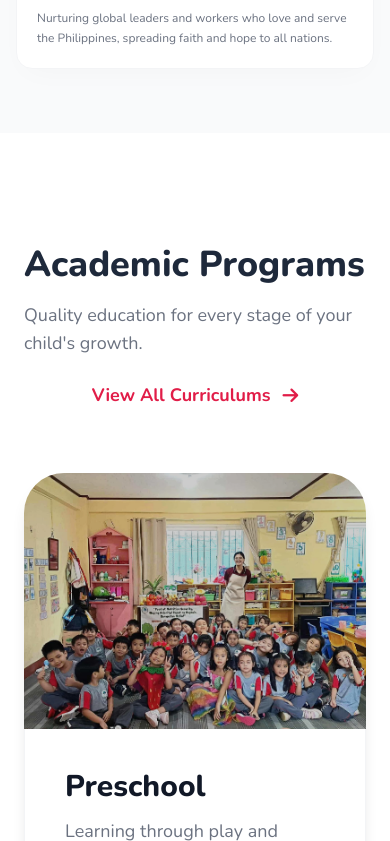
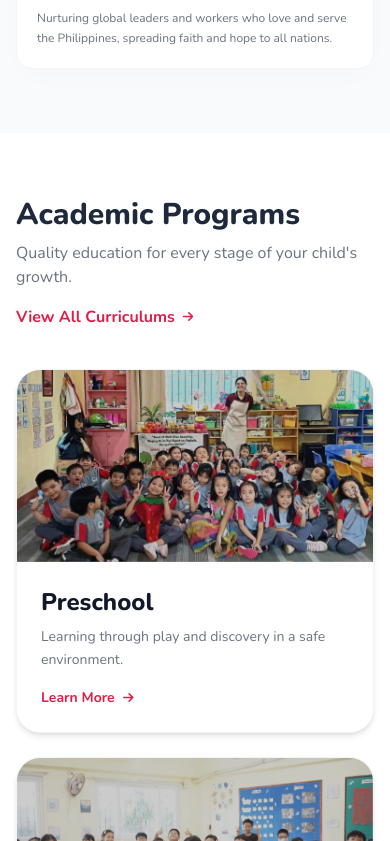
Before and after one commit to roparkinfiniq/love-and-serve-christian-school, a React (Vite) app: page / in a window 390 px wide. Shown: the part 2283-3124 px from the top of the page. Built offline with nearby package versions, Linux system fonts and the light colour scheme; no server answers; the database is empty.

Commit message:
style: Academic Programs 카드 모바일 높이(h-48) 및 패딩(p-6) 반응형 슬림 컴팩트 보정 픽스

```diff
--- a/components/Programs.tsx
+++ b/components/Programs.tsx
@@ -30,28 +30,28 @@ interface ProgramsProps {
 
 const Programs: React.FC<ProgramsProps> = ({ onProgramClick, onViewAll }) => {
   return (
-    <section className="py-28 max-w-7xl mx-auto px-6">
-      <div className="flex flex-col md:flex-row items-center justify-between mb-16">
+    <section className="py-16 md:py-28 max-w-7xl mx-auto px-4 sm:px-6">
+      <div className="flex flex-col md:flex-row items-start md:items-center justify-between mb-10 md:mb-16">
         <div>
-          <h3 className="text-4xl md:text-5xl font-extrabold text-slate-800">Academic Programs</h3>
-          <p className="text-gray-500 text-lg mt-4">Quality education for every stage of your child's growth.</p>
+          <h3 className="text-3xl sm:text-4xl md:text-5xl font-extrabold text-slate-800">Academic Programs</h3>
+          <p className="text-gray-500 text-base md:text-lg mt-2 md:mt-4">Quality education for every stage of your child's growth.</p>
         </div>
         <button
           onClick={onViewAll}
-          className="text-[#E11D48] text-lg font-bold hover:text-rose-700 transition-colors mt-6 md:mt-0 flex items-center"
+          className="text-[#E11D48] text-base md:text-lg font-bold hover:text-rose-700 transition-colors mt-4 md:mt-0 flex items-center"
         >
-          View All Curriculums <i className="fa-solid fa-arrow-right ml-3"></i>
+          View All Curriculums <i className="fa-solid fa-arrow-right ml-2 md:ml-3 text-xs sm:text-sm"></i>
         </button>
       </div>
-      <div className="grid grid-cols-1 md:grid-cols-3 gap-8">
+      <div className="grid grid-cols-1 md:grid-cols-3 gap-6 md:gap-8">
         {programs.map((p) => (
           <div
             key={p.id}
             onClick={() => onProgramClick && onProgramClick(p.id as 'preschool' | 'elementary' | 'junior')}
-            className="group bg-white rounded-[2.5rem] overflow-hidden shadow-lg hover:shadow-2xl transition duration-500 ease-in-out cursor-pointer"
+            className="group bg-white rounded-3xl md:rounded-[2.5rem] overflow-hidden shadow-md hover:shadow-2xl transition duration-500 ease-in-out cursor-pointer border border-gray-100"
           >
             {/* Image Container */}
-            <div className="h-64 overflow-hidden relative">
+            <div className="h-48 sm:h-56 md:h-64 overflow-hidden relative">
               <div className="absolute inset-0 bg-black/20 group-hover:bg-transparent transition-colors duration-500 z-10"></div>
               <img
                 src={p.image}
@@ -65,14 +65,14 @@ const Programs: React.FC<ProgramsProps> = ({ onProgramClick, onViewAll }) => {
             </div>
 
             {/* Content Container */}
-            <div className="p-10 border border-t-0 border-gray-100 rounded-b-[2.5rem] relative bg-white z-20 transform-gpu antialiased transition-all duration-500">
+            <div className="p-6 sm:p-8 md:p-10 border-t-0 rounded-b-3xl md:rounded-b-[2.5rem] relative bg-white z-20 transform-gpu antialiased transition-all duration-500">
               <div className="transform-gpu transition-transform duration-500 group-hover:-translate-y-1 will-change-transform [backface-visibility:hidden]">
-                <h5 className="font-extrabold text-3xl text-gray-900 mb-3 transition-colors duration-300 group-hover:text-[#E11D48] hover:text-rose-600 cursor-pointer">{p.title}</h5>
-                <p className="text-gray-500 text-lg leading-relaxed transition-colors duration-300 group-hover:text-gray-800 hover:text-gray-900">{p.description}</p>
+                <h5 className="font-extrabold text-2xl sm:text-3xl text-gray-900 mb-2 md:mb-3 transition-colors duration-300 group-hover:text-[#E11D48] hover:text-rose-600 cursor-pointer">{p.title}</h5>
+                <p className="text-gray-500 text-sm sm:text-base md:text-lg leading-relaxed transition-colors duration-300 group-hover:text-gray-800 hover:text-gray-900">{p.description}</p>
               </div>
 
-              <div className="mt-6 flex items-center text-[#E11D48] font-bold transition-all duration-300 group-hover:text-rose-600 hover:text-rose-700 cursor-pointer transform-gpu group-hover:translate-x-1 will-change-transform [backface-visibility:hidden]">
-                Learn More <i className="fa-solid fa-arrow-right ml-2 transform transition-transform group-hover:translate-x-1 will-change-transform antialiased"></i>
+              <div className="mt-4 md:mt-6 flex items-center text-sm sm:text-base text-[#E11D48] font-bold transition-all duration-300 group-hover:text-rose-600 hover:text-rose-700 cursor-pointer transform-gpu group-hover:translate-x-1 will-change-transform [backface-visibility:hidden]">
+                Learn More <i className="fa-solid fa-arrow-right ml-2 text-xs sm:text-sm transform transition-transform group-hover:translate-x-1 will-change-transform antialiased"></i>
               </div>
             </div>
           </div>
```
